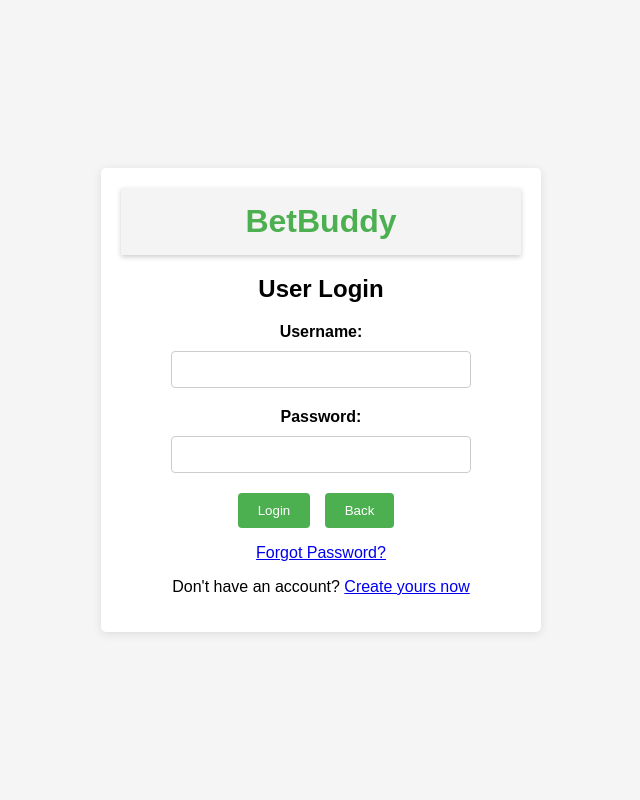
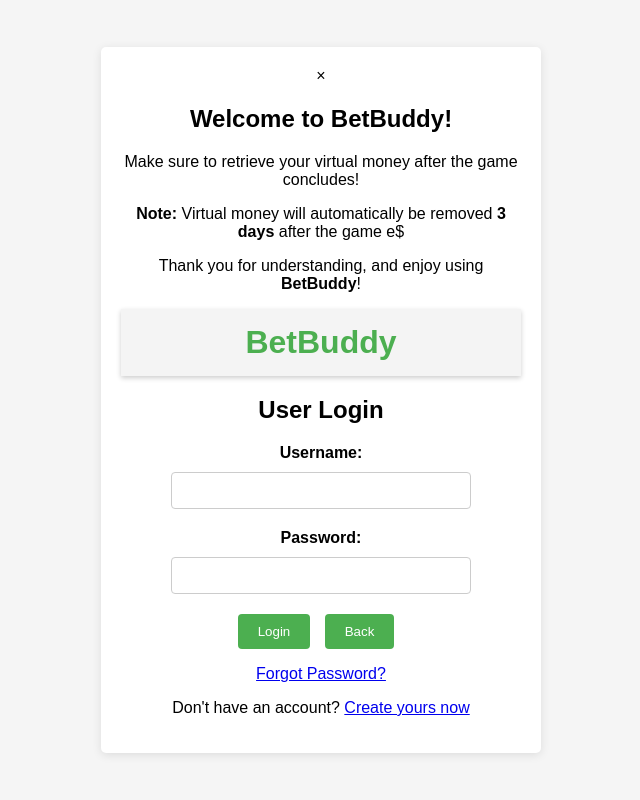
Before and after one commit to KPCOFGS/BetBuddy, a Flask app: page /sign_in in a window 1280 px wide. Shown: the whole page, without its empty margins (319-959 px from the left). Run offline with Flask 3, Linux system fonts and the light colour scheme.

Commit message:
Update sign_in.html
Added the format for the pop up and the link to the js script

```diff
--- a/templates/sign_in.html
+++ b/templates/sign_in.html
@@ -8,6 +8,20 @@
 </head>
 <body>
     <div class="container">
+
+        <!-- Pop Up -->
+        <div id="modal" class="modal">
+                <div class="modal-content">
+                        <span class="close-btn" id="closeModal">&times;</span>
+                        <h2>Welcome to BetBuddy!</h2>
+                        <p>Make sure to retrieve your virtual money after the game concludes!</p>
+                        <p><strong>Note:</strong> Virtual money will automatically be removed <strong>3 days</strong> after the game e$
+                        <p>Thank you for understanding, and enjoy using <strong>BetBuddy</strong>!</p>
+                </div>
+        </div>
+
+        <!-- Header -->
+
         <header>
             <h1>BetBuddy</h1>
         </header>
@@ -52,5 +66,7 @@
             <p>Don't have an account? <a href="{{ url_for('signup') }}">Create yours now</a></p>
         </div>
     </div>
+
+    <script src="{{ url_for('static', filename='js/sign_in.js') }}"></script>
 </body>
 </html>
```
